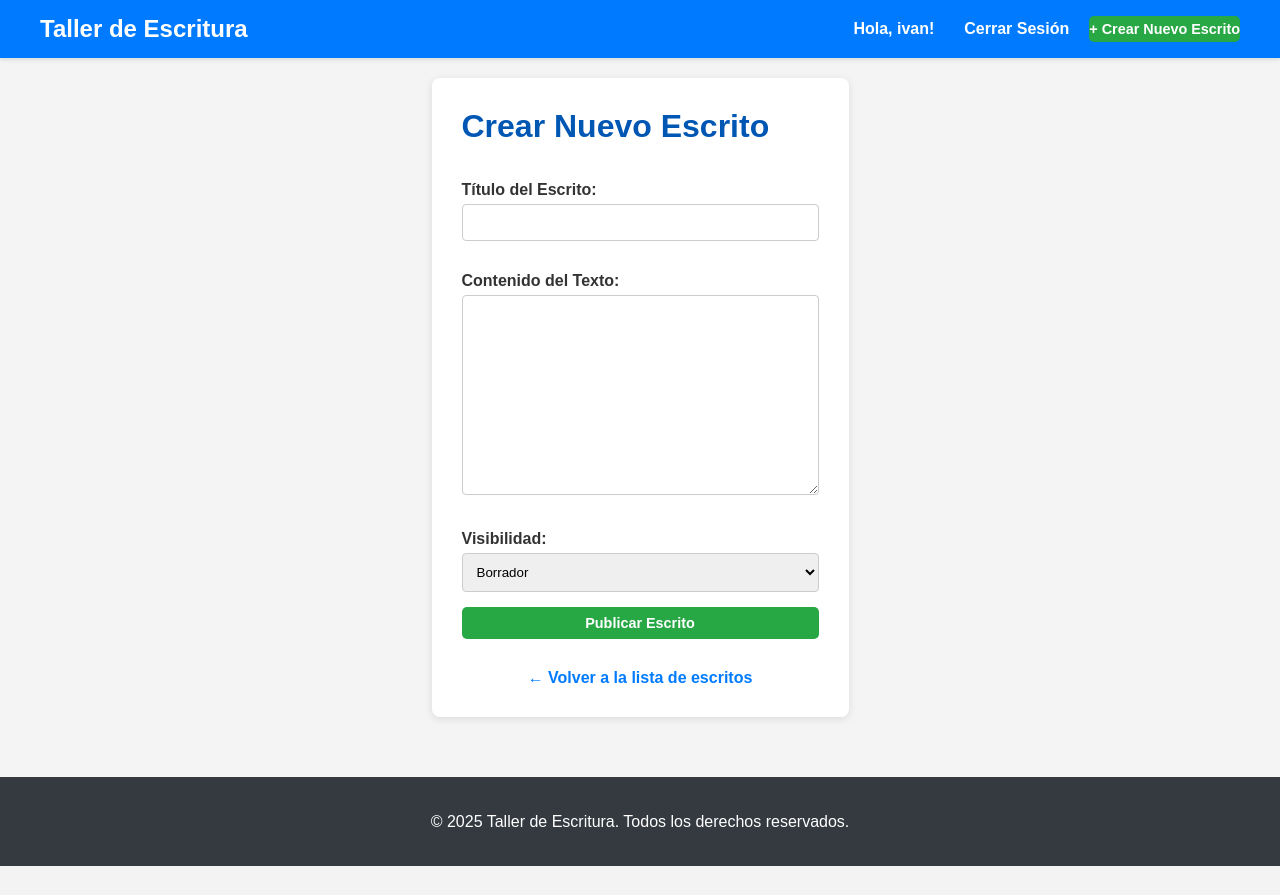
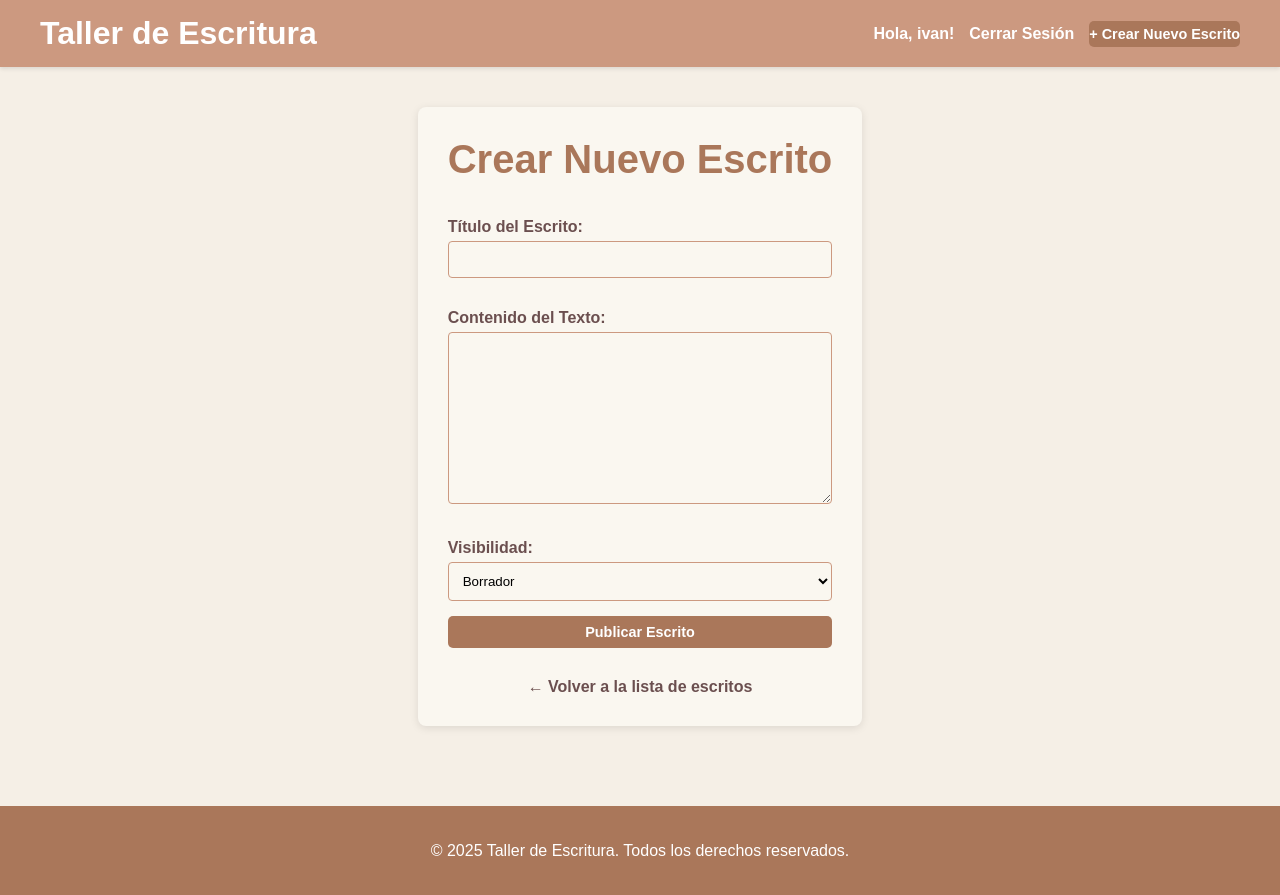
Before and after one commit to Alialmandoz/taller_escritura, a Django app: page /escritura/crear/ in a window 1280 px wide. Before the commit the page ends 866 px from the top, so only its background shows below. Run offline with Django 5.2, Linux system fonts and the light colour scheme; a user stored in the database is signed in.

Commit message:
new responcibe layout and color pallete

```diff
--- a/static/css/main.css
+++ b/static/css/main.css
@@ -1,37 +1,38 @@
-/* taller_escritura/static/css/main.css */
+/* static/css/main.css */
 
 /* Base Styles */
 body {
     font-family: Arial, sans-serif;
     margin: 0; /* Reset default body margin */
-    background-color: #f4f4f4;
-    color: #333;
+    background-color: #F5EFE6; /* Nuevo color de fondo principal */
+    color: #333333; /* Color de texto general */
     display: flex;
-    flex-direction: column; /* For sticky footer or overall layout */
-    min-height: 100vh; /* Make sure body takes full viewport height */
+    flex-direction: column; /* Para layout de pie de página pegajoso */
+    min-height: 100vh; /* Asegura que el body ocupe el 100% del alto de la ventana */
 }
 
 /* Main Content Container */
 .container {
-    max-width: 800px;
+    max-width: 800px; /* Límite de ancho para desktops */
     margin: 20px auto; /* Centrar y añadir margen superior/inferior */
-    background-color: #fff;
-    padding: 30px;
+    background-color: #FAF7F0; /* Nuevo color de fondo para el contenido/tarjetas */
+    padding: 20px; /* Ajuste de padding para móviles */
     border-radius: 8px;
     box-shadow: 0 2px 8px rgba(0, 0, 0, 0.1);
-    flex-grow: 1; /* Allow container to grow and push footer down */
+    flex-grow: 1; /* Permite que el contenedor crezca y empuje el pie de página hacia abajo */
+    box-sizing: border-box; /* Asegura que padding y borde no aumenten el ancho total */
 }
 
 /* Headings */
 h1, h2, h3, h4, h5, h6 {
-    color: #0056b3;
+    color: #AA775A; /* Nuevo color para encabezados */
     margin-top: 0;
     margin-bottom: 20px;
 }
 
 /* Links */
 a {
-    color: #007bff;
+    color: #6B4F4F; /* Nuevo color para enlaces */
     text-decoration: none;
 }
 a:hover {
@@ -40,7 +41,7 @@ a:hover {
 
 /* Buttons */
 .button {
-    background-color: #007bff;
+    background-color: #AA775A; /* Nuevo color de fondo para botones primarios */
     color: white;
     padding: 8px 15px;
     border: none;
@@ -49,58 +50,68 @@ a:hover {
     font-size: 0.9em;
     text-decoration: none;
     font-weight: bold;
-    display: inline-block; /* Allow padding */
+    display: inline-block;
     text-align: center;
+    transition: background-color 0.3s ease; /* Transición suave al pasar el ratón */
 }
 .button:hover {
-    background-color: #0056b3;
+    background-color: #8C644E; /* Nuevo color de fondo para hover */
     text-decoration: none;
 }
 
-.button.primary {
-    background-color: #28a745; /* Green */
+/* Specific button variants - ajustados a la nueva paleta */
+.button.primary { /* Usado para "Crear Nuevo Escrito", "Publicar Escrito", "Guardar Cambios" */
+    background-color: #AA775A;
 }
 .button.primary:hover {
-    background-color: #218838;
+    background-color: #8C644E;
 }
 
-.button.secondary {
-    background-color: #6c757d; /* Gray */
+.button.secondary { /* Usado para "Registrarse" */
+    background-color: #E8D8C9; /* Un tono más claro, complementario */
+    color: #6B4F4F; /* Texto oscuro para contraste */
 }
 .button.secondary:hover {
-    background-color: #5a6268;
+    background-color: #CC9980;
 }
 
-.button.warning {
-    background-color: #ffc107; /* Yellow */
-    color: #333;
+.button.warning { /* Usado para "Editar" - ahora se alinea más a un color de acción neutral/primaria */
+    background-color: #AA775A;
+    color: white;
 }
 .button.warning:hover {
-    background-color: #e0a800;
+    background-color: #8C644E;
 }
 
 
 /* Header Styles */
 .main-header {
-    background-color: #007bff;
+    background-color: #CC9980; /* Nuevo color de fondo para el encabezado */
     color: white;
-    padding: 15px 30px;
+    padding: 15px 20px; /* Ajuste de padding para móviles */
     box-shadow: 0 2px 4px rgba(0, 0, 0, 0.1);
 }
 
 .main-nav {
     display: flex;
+    flex-wrap: wrap; /* Permite que los elementos se envuelvan en pantallas pequeñas */
     justify-content: space-between;
     align-items: center;
-    max-width: 1200px; /* Optional: limit nav width */
+    max-width: 1200px; /* Límite opcional para el ancho de la navegación */
     margin: 0 auto;
 }
 
+.logo {
+    flex-basis: 100%; /* El logo ocupa todo el ancho en móviles */
+    text-align: center;
+    margin-bottom: 10px;
+}
 .logo a {
     color: white;
-    font-size: 1.5em;
+    font-size: 1.8em; /* Tamaño de fuente ligeramente más grande para el logo */
     font-weight: bold;
     text-decoration: none;
+    display: block; /* Asegura que el enlace ocupe todo el espacio del logo */
 }
 
 .nav-links {
@@ -108,19 +119,23 @@ a:hover {
     margin: 0;
     padding: 0;
     display: flex;
-    gap: 20px; /* Space between nav items */
+    flex-wrap: wrap; /* Permite que los enlaces se envuelvan */
+    justify-content: center; /* Centra los enlaces en móviles */
+    gap: 15px; /* Espacio entre elementos de navegación */
     align-items: center;
+    width: 100%; /* Ocupa todo el ancho disponible */
 }
 
 .nav-links li {
     margin: 0;
 }
 
-.nav-links a {
+.nav-links a, .nav-links span {
     color: white;
     text-decoration: none;
     font-weight: bold;
     padding: 5px 0;
+    white-space: nowrap; /* Evita que los textos como "Hola, usuario!" se rompan */
 }
 
 .nav-links a:hover {
@@ -129,58 +144,60 @@ a:hover {
 
 .welcome-message {
     font-weight: bold;
-    margin-right: 10px;
+    margin-right: 0; /* Ya no necesitamos margen si están centrados */
     color: white;
 }
 
 /* Footer Styles */
 .main-footer {
-    background-color: #343a40; /* Dark gray */
+    background-color: #AA775A; /* Nuevo color para el pie de página */
     color: white;
     text-align: center;
     padding: 20px;
-    margin-top: 40px;
+    margin-top: 40px; /* Margen superior para separarlo del contenido */
 }
 
-/* Form Styles (reused from previous templates) */
+/* Form Styles (reused and adapted) */
 form {
     display: flex;
     flex-direction: column;
 }
-p { /* Style for each form field rendered by Django */
+p {
     margin-bottom: 15px;
 }
 p label {
     display: block;
     margin-bottom: 5px;
     font-weight: bold;
+    color: #6B4F4F; /* Nuevo color para etiquetas de formulario */
 }
 input[type="text"],
 input[type="password"],
 input[type="email"],
-select, /* Style for 'estado' field which is a select */
-textarea { /* Style for 'contenido' field which will be a textarea */
+select,
+textarea {
     width: 100%;
     padding: 10px;
-    border: 1px solid #ccc;
+    border: 1px solid #CC9980; /* Nuevo color para borde de campos */
     border-radius: 4px;
     box-sizing: border-box;
-    font-family: Arial, sans-serif; /* Ensure consistent font */
+    font-family: Arial, sans-serif;
+    background-color: #FAF7F0; /* Fondo de campo, más claro */
 }
 textarea {
-    resize: vertical; /* Allows vertical resizing */
-    min-height: 200px; /* Minimum height for text area */
+    resize: vertical;
+    min-height: 150px; /* Altura mínima para el área de texto */
 }
-ul.errorlist { /* Style for form error list */
+ul.errorlist {
     color: red;
     list-style-type: none;
     padding-left: 0;
     margin-top: 5px;
     font-size: 0.9em;
 }
-.helptext { /* Style for Django Forms help text */
+.helptext {
     font-size: 0.8em;
-    color: #666;
+    color: #8C644E; /* Nuevo color para texto de ayuda */
     margin-top: 5px;
 }
 
@@ -190,7 +207,7 @@ ul.errorlist { /* Style for form error list */
     padding: 0;
 }
 .escrito-item {
-    background-color: #fff;
+    background-color: #FAF7F0; /* Fondo de item de lista */
     margin-bottom: 15px;
     padding: 15px;
     border-radius: 8px;
@@ -198,11 +215,11 @@ ul.errorlist { /* Style for form error list */
 }
 .escrito-item h2 {
     margin-top: 0;
-    color: #007bff;
+    color: #AA775A; /* Color de título de escrito */
 }
 .escrito-item h2 a {
     text-decoration: none;
-    color: #007bff;
+    color: #AA775A;
 }
 .escrito-item h2 a:hover {
     text-decoration: underline;
@@ -212,25 +229,27 @@ ul.errorlist { /* Style for form error list */
 }
 .escrito-meta {
     font-size: 0.9em;
-    color: #666;
+    color: #6B4F4F; /* Color de metadata */
     margin-top: 10px;
-    border-top: 1px solid #eee;
+    border-top: 1px solid #E8D8C9; /* Línea separadora suave */
     padding-top: 10px;
 }
 
 /* Escrito Detail Specific Styles */
 .header-section {
     display: flex;
+    flex-wrap: wrap; /* Permite que los elementos se envuelvan */
     justify-content: space-between;
     align-items: center;
     margin-bottom: 10px;
 }
 .header-section h1 {
-    margin: 0;
+    flex-grow: 1; /* Permite que el título crezca */
+    margin-right: 10px; /* Espacio entre título y botón */
 }
 .content {
     line-height: 1.8;
-    color: #444;
+    color: #444444; /* Un gris ligeramente más oscuro para el contenido principal */
     white-space: pre-wrap;
 }
 .back-link {
@@ -238,9 +257,46 @@ ul.errorlist { /* Style for form error list */
     margin-top: 30px;
     text-align: center;
     text-decoration: none;
-    color: #007bff;
+    color: #6B4F4F; /* Enlace de volver */
     font-weight: bold;
 }
 .back-link:hover {
     text-decoration: underline;
 }
+
+/* Media Queries for Responsiveness */
+
+/* Small devices (phones, 600px and down) - Estilos base ya son para esto */
+
+/* Medium devices (tablets, 600px and up) */
+@media (min-width: 600px) {
+    .container {
+        padding: 30px; /* Más padding en pantallas más grandes */
+    }
+    .main-header {
+        padding: 15px 30px;
+    }
+    .logo {
+        flex-basis: auto; /* El logo ya no ocupa todo el ancho */
+        text-align: left;
+        margin-bottom: 0;
+    }
+    .nav-links {
+        justify-content: flex-end; /* Alinear enlaces a la derecha */
+        width: auto;
+    }
+}
+
+/* Large devices (desktops, 992px and up) */
+@media (min-width: 992px) {
+    .container {
+        margin-top: 40px; /* Más margen superior en pantallas grandes */
+        margin-bottom: 40px;
+    }
+    h1 {
+        font-size: 2.5em; /* Aumentar tamaño de h1 en pantallas grandes */
+    }
+    .logo a {
+        font-size: 2em; /* Logo más grande */
+    }
+}
```
Also changed, not shown: escritura/templates/escritura/base.html (+8 -8 lines).
